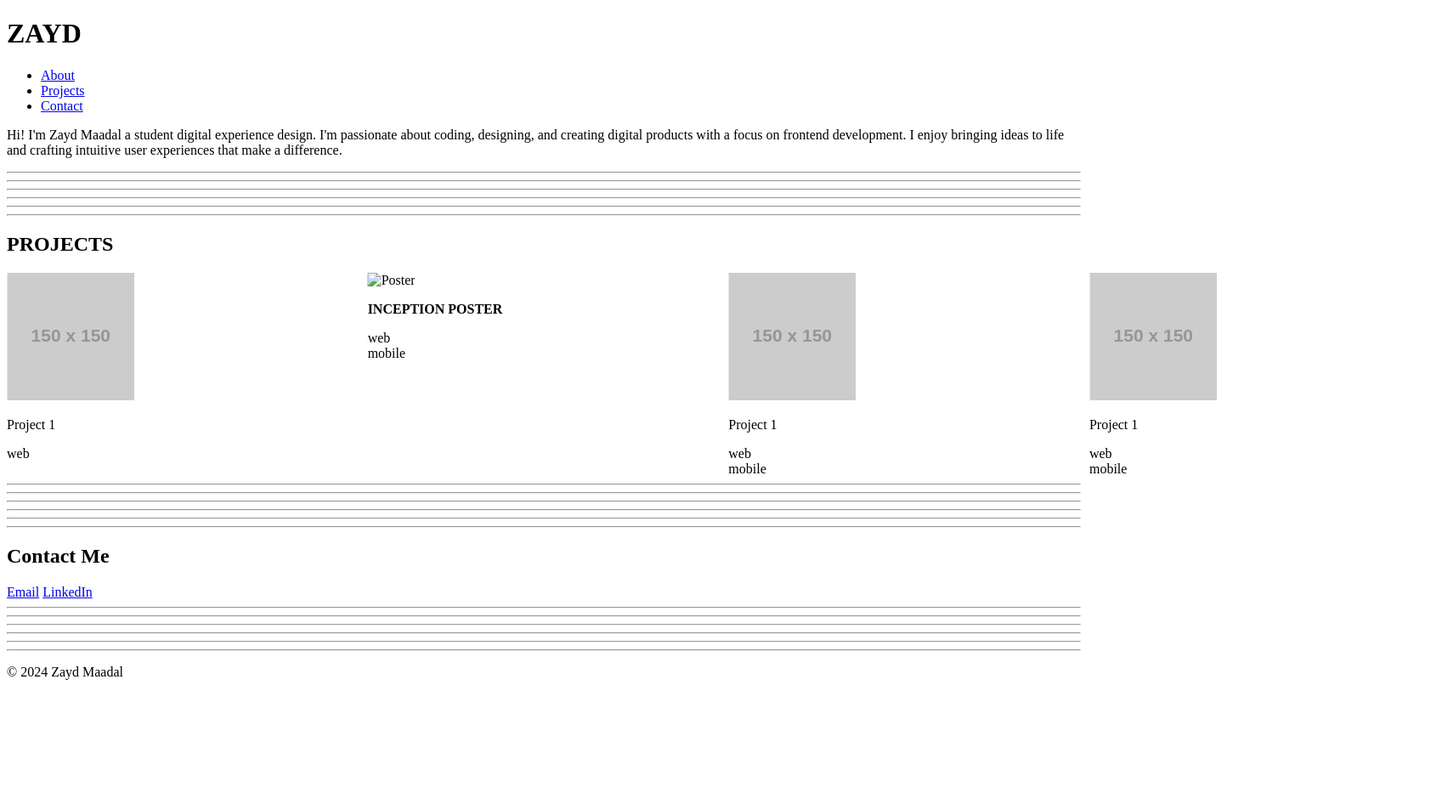
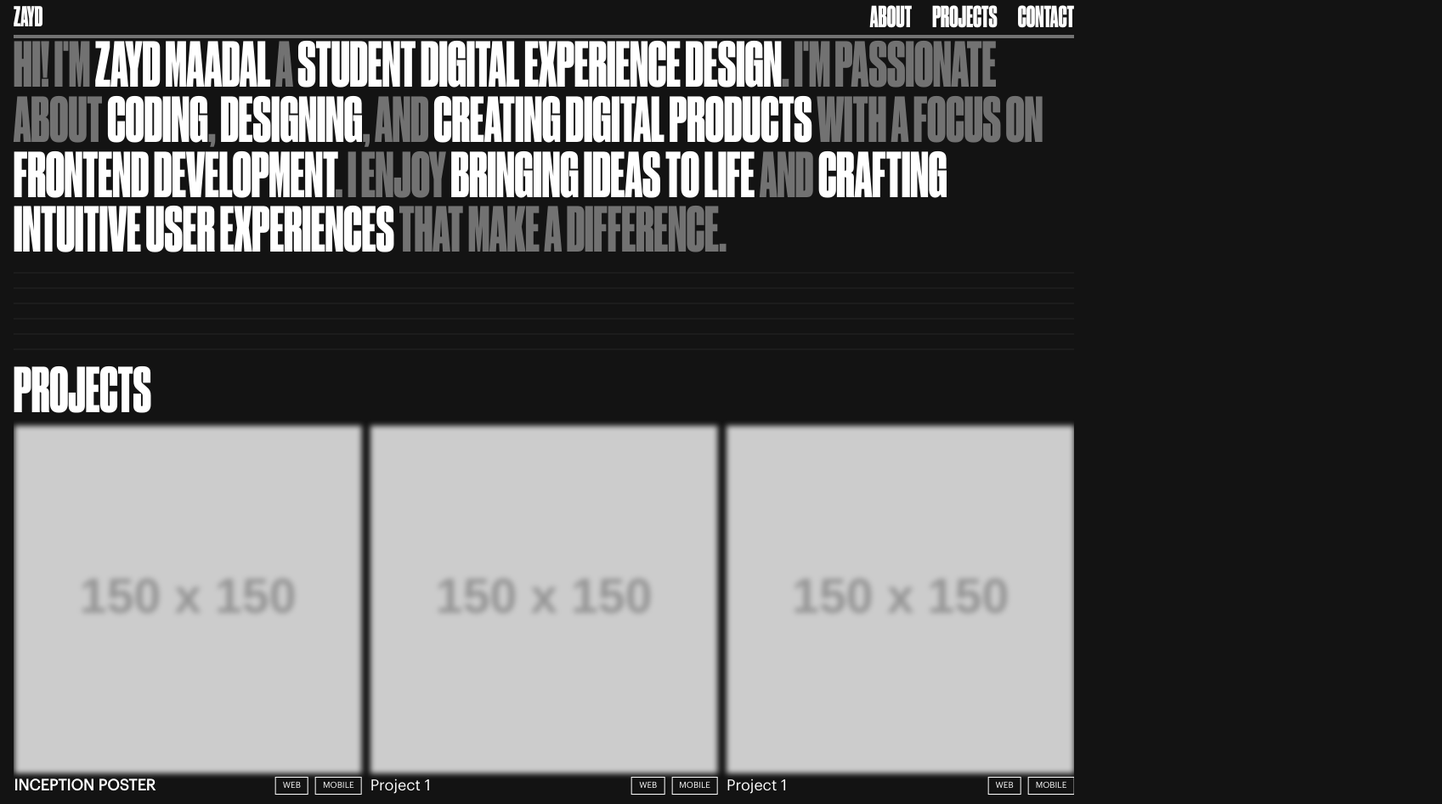
Before and after one commit to zaydolas74/Project-Portfolio, a plain HTML site: page index.html in a window 1280 px wide. Shown: the top 946 px of the page at 85% size, 1697 px wide, since content can reach past the window. Before the commit the page ends 816 px from the top, so only its background shows below. Drawn offline with nearby package versions, Linux system fonts and the light colour scheme; placeholder pictures from the web are drawn by us.

Commit message:
Style Update Fixed

```diff
--- a/index.html
+++ b/index.html
@@ -60,7 +60,7 @@
       <div class="swiper-container mySwiper">
         <div class="swiper-wrapper">
           <div class="swiper-slide">
-            <img src="Poster_Project.png" alt="Poster" class="pixelate" />
+            <img src="https://placehold.co/150" alt="Poster" class="pixelate" />
             <div id="project-info">
               <strong><p>INCEPTION POSTER</p></strong>
               <div id="tags">
@@ -70,7 +70,11 @@
             </div>
           </div>
           <div class="swiper-slide">
-            <img src="https://placehold.co/150" alt="Placeholder image" />
+            <img
+              src="https://placehold.co/150"
+              alt="Placeholder image"
+              class="pixelate"
+            />
             <div id="project-info">
               <p>Project 1</p>
               <div id="tags">
@@ -80,7 +84,11 @@
             </div>
           </div>
           <div class="swiper-slide">
-            <img src="https://placehold.co/150" alt="Placeholder image" />
+            <img
+              src="https://placehold.co/150"
+              alt="Placeholder image"
+              class="pixelate"
+            />
             <div id="project-info">
               <p>Project 1</p>
               <div id="tags">
@@ -90,7 +98,11 @@
             </div>
           </div>
           <div class="swiper-slide">
-            <img src="https://placehold.co/150" alt="Placeholder image" />
+            <img
+              src="https://placehold.co/150"
+              alt="Placeholder image"
+              class="pixelate"
+            />
             <div id="project-info">
               <p>Project 1</p>
               <div id="tags">
@@ -100,7 +112,11 @@
             </div>
           </div>
           <div class="swiper-slide">
-            <img src="https://placehold.co/150" alt="Placeholder image" />
+            <img
+              src="https://placehold.co/150"
+              alt="Placeholder image"
+              class="pixelate"
+            />
             <div id="project-info">
               <p>Project 1</p>
               <div id="tags">
--- a/styles/style.css
+++ b/styles/style.css
@@ -0,0 +1,211 @@
+@font-face {
+  font-family: "druk";
+  src: url("../fonts/DrukCond-Super-Trial.otf") format("opentype");
+}
+@font-face {
+  font-family: "graphik";
+  src: url("../fonts/GraphikRegular.otf") format("opentype");
+}
+
+:root {
+  --primary: rgb(255, 255, 255);
+  --secondary: rgba(210, 210, 210, 0.5);
+  --tertiary: rgb(31, 81, 255);
+}
+* {
+  margin: 0;
+  padding: 0;
+  box-sizing: border-box;
+  cursor: crosshair;
+}
+html {
+  scroll-behavior: smooth;
+}
+body {
+  font-family: "graphik", sans-serif;
+  background-color: rgb(19, 19, 19);
+  font-size: 10px;
+  color: var(--primary);
+  max-width: 1600px;
+  padding: 0 16px;
+  margin: 0 auto;
+  overflow-x: hidden;
+}
+::selection {
+  background-color: var(--secondary);
+  color: var(--primary);
+}
+
+h1,
+h2,
+h3,
+h4,
+h5,
+h6 {
+  font-family: "druk", sans-serif;
+  font-weight: 700;
+}
+
+header {
+  font-family: "druk", sans-serif;
+  text-transform: uppercase;
+  font-size: 34px;
+  border-bottom: 4px solid var(--secondary);
+  display: flex;
+  justify-content: space-between;
+  align-items: center;
+}
+
+header h1 {
+  margin: 0;
+  font-size: 32px;
+  color: var(--primary);
+}
+h1 {
+  font-size: 72px;
+  font-family: "druk", sans-serif;
+  text-transform: uppercase;
+  line-height: 0.9;
+}
+
+header nav ul {
+  display: flex;
+  gap: 24px;
+}
+
+header nav ul li {
+  display: inline;
+}
+
+header nav ul li a {
+  text-decoration: none;
+  color: var(--primary);
+}
+main {
+  margin-top: 1rem;
+}
+#about {
+  font-size: 72px;
+  font-family: "druk", sans-serif;
+  text-transform: uppercase;
+  color: var(--secondary);
+  line-height: 0.9;
+}
+#about span {
+  color: var(--primary);
+}
+#about span:hover {
+  color: var(--tertiary);
+  transition: 0.3s;
+}
+
+a:hover {
+  color: var(--tertiary);
+  text-decoration: none;
+  transition: 0.3s;
+}
+hr {
+  border: 0.25px solid rgba(194, 194, 194, 0.05);
+  margin-top: 1rem;
+}
+
+#portfolio {
+  margin-top: 1rem;
+}
+.mySwiper {
+  overflow: auto;
+  scrollbar-width: thin;
+  scrollbar-color: var(--tertiary) rgba(194, 194, 194, 0.1);
+  scroll-snap-type: x mandatory;
+}
+
+.mySwiper-wrapper {
+  position: relative;
+  overflow-x: auto;
+  scroll-snap-type: x mandatory;
+}
+
+.swiper-slide {
+  scroll-snap-align: start;
+}
+
+.swiper-slide {
+  text-align: center;
+  font-size: 18px;
+  display: flex;
+  flex-direction: column;
+  align-items: flex-start;
+  margin: 0.5rem 0;
+}
+
+.swiper-slide img {
+  display: block;
+  width: 100%;
+  height: 100%;
+  object-fit: cover;
+}
+#project-info {
+  width: 100%;
+  margin-top: 0.25rem;
+  display: flex;
+  justify-content: space-between;
+}
+.swiper-slide img {
+  width: 100%;
+  height: 100%;
+  transition: filter 0.5s ease;
+}
+.swiper-slide:hover img {
+  filter: none;
+}
+.pixelate {
+  filter: blur(3px);
+}
+#tags {
+  display: flex;
+  gap: 0.5rem;
+  margin: 0;
+  padding: 0;
+  list-style: none;
+}
+#tag {
+  display: flex;
+  font-size: 10px;
+  text-transform: uppercase;
+  padding: 0.25rem 0.5rem;
+  border: 1px solid var(--primary);
+}
+#contact {
+  height: 70vh;
+  display: flex;
+  justify-content: center;
+  align-items: center;
+  flex-direction: column;
+}
+#contact div {
+  display: flex;
+  gap: 1rem;
+  margin-top: 1rem;
+}
+#contact a {
+  text-decoration: none;
+  color: var(--primary);
+}
+#contact a:hover {
+  color: var(--tertiary);
+  transition: 0.3s;
+}
+footer {
+  text-align: center;
+  padding: 1rem 0;
+  bottom: 0;
+  width: 100%;
+}
+@media (max-width: 768px) {
+  header {
+    font-size: 24px;
+  }
+  main {
+    padding: 1rem;
+  }
+}
```
Also changed, not shown: index.js (added, +16 -0 lines), fonts/DrukCond-Super-Trial.otf (added), fonts/GraphikRegular.otf (added).
